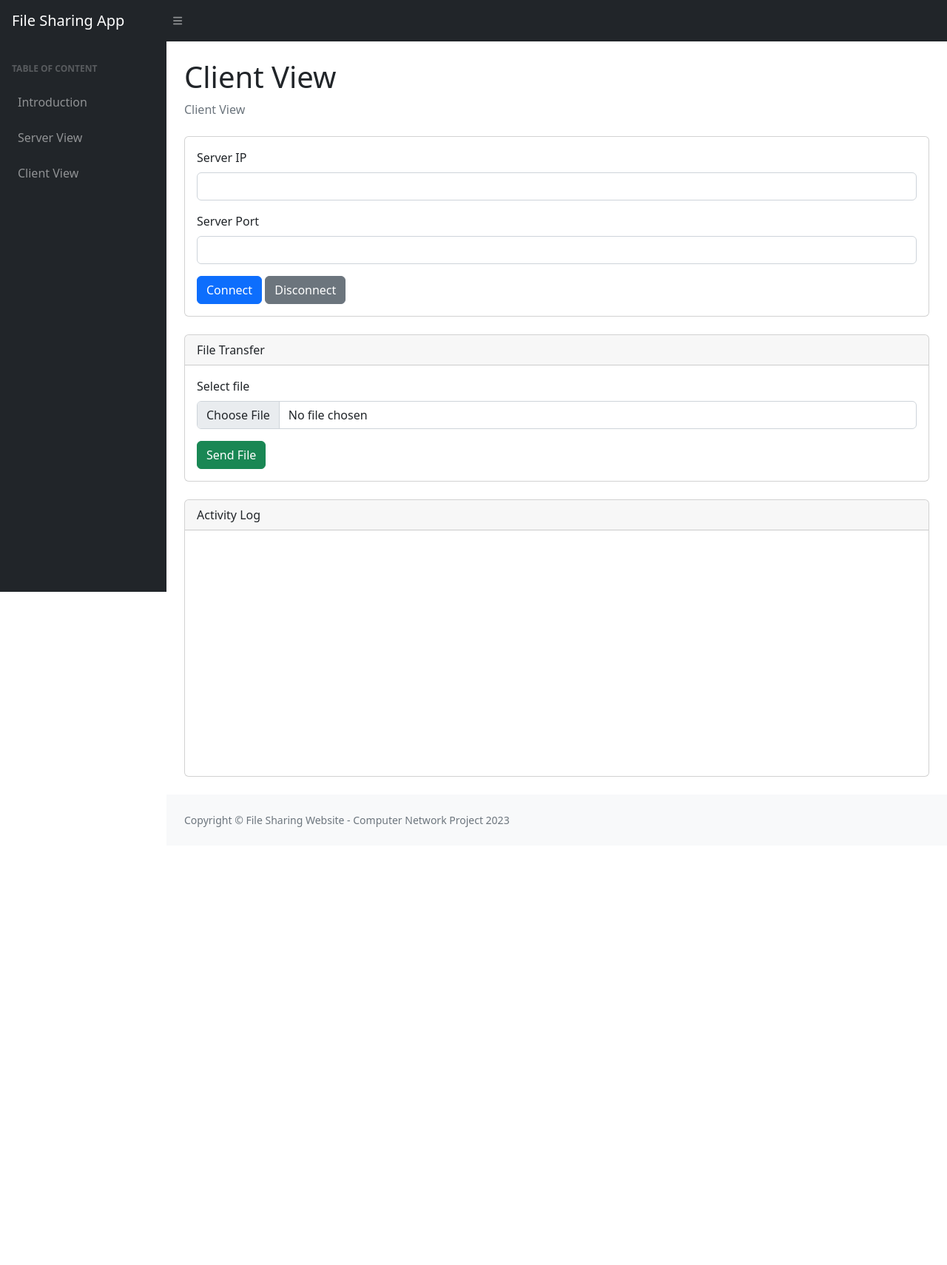
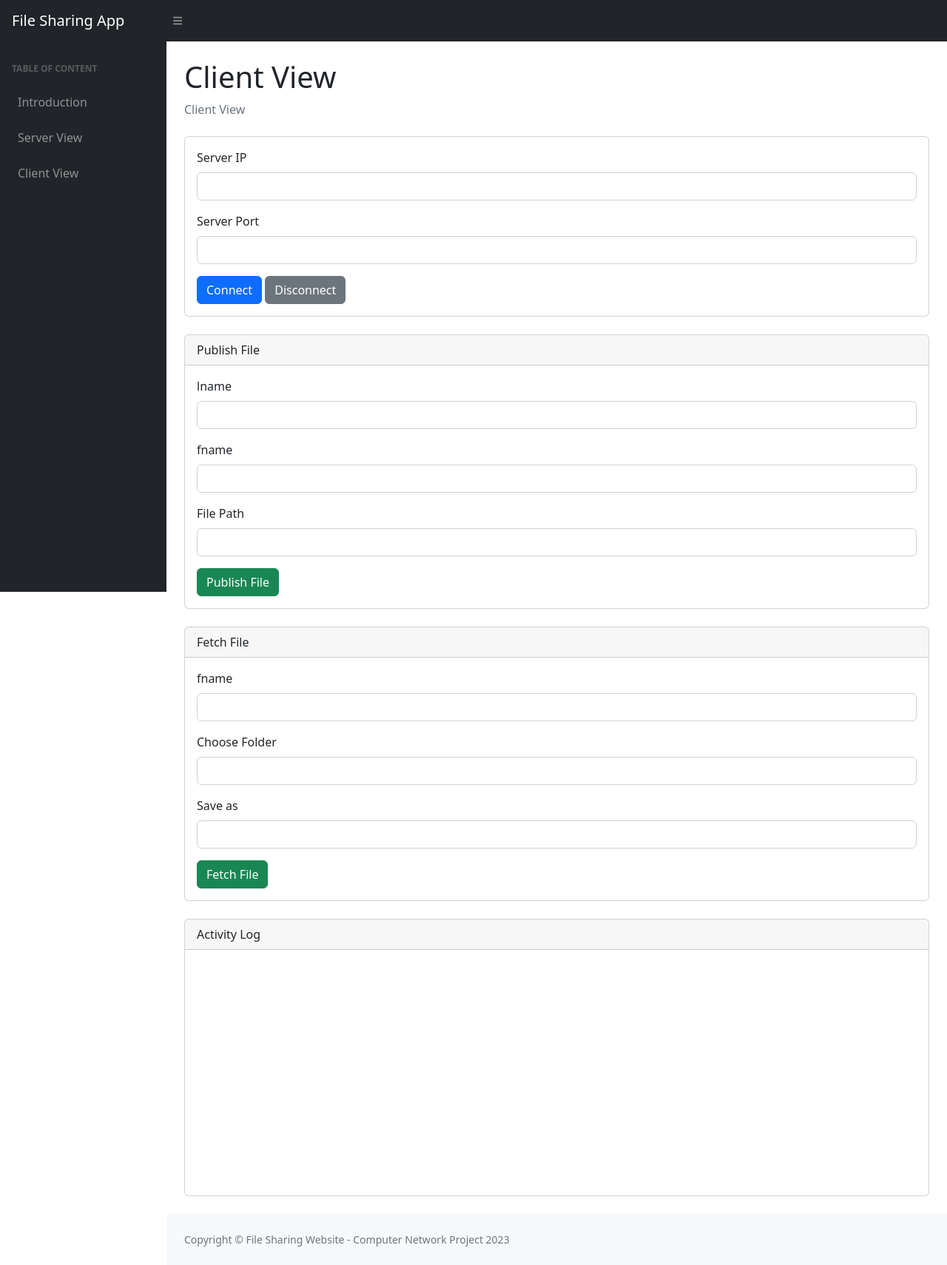
Before and after one commit to HuyyTran/BTL1_ComputerNetwork, a Flask app: page /client in a window 1280 px wide. Shown: the whole page at 74% size. Before the commit the page ends 1118 px from the top, so only its background shows below. Run offline with Flask 3, Linux system fonts and the light colour scheme; some libraries are stand-ins or nearby versions.

Commit message:
Update client.html hao add

```diff
--- a/Website/templates/client.html
+++ b/Website/templates/client.html
@@ -48,14 +48,14 @@
                         <!-- Connection to Server -->
                         <div class="card mb-4">
                             <div class="card-body">
-                                <form id="connectionForm">
+                                <form id="connectionForm", action="/connect_server", method="post">
                                     <div class="mb-3">
                                         <label for="serverIp" class="form-label">Server IP</label>
-                                        <input type="text" class="form-control" id="serverIp" required>
+                                        <input type="text" class="form-control" id="serverIp" name="serverIp" required>
                                     </div>
                                     <div class="mb-3">
                                         <label for="serverPort" class="form-label">Server Port</label>
-                                        <input type="number" class="form-control" id="serverPort" required>
+                                        <input type="number" class="form-control" id="serverPort" name="serverPort" required>
                                     </div>
                                     <button type="submit" class="btn btn-primary">Connect</button>
                                     <button type="button" class="btn btn-secondary" id="disconnect">Disconnect</button>
@@ -65,15 +65,46 @@
                         <!-- File Transfer -->
                         <div class="card mb-4">
                             <div class="card-header">
-                                File Transfer
+                                Publish File
                             </div>
                             <div class="card-body">
-                                <form id="fileTransferForm">
+                                <form id="fileTransferForm", action="/publish", method="post">
                                     <div class="mb-3">
-                                        <label for="fileInput" class="form-label">Select file</label>
-                                        <input type="file" class="form-control" id="fileInput" required>
+                                        <label for="lname" class="form-label">lname</label>
+                                        <input type="text" class="form-control" id="lname", name="lname" required>
                                     </div>
-                                    <button type="submit" class="btn btn-success">Send File</button>
+                                    <div class="mb-3">
+                                        <label for="fname" class="form-label">fname</label>
+                                        <input type="text" class="form-control" id="fname" name="fname" required>
+                                    </div>
+                                    <div class="mb-3">
+                                        <label for="filepath" class="form-label">File Path</label>
+                                        <input type="text" class="form-control" id="filepath" name="filepath" required>
+                                    </div>
+                                    <button type="submit" class="btn btn-success">Publish File</button>
+                                </form>
+                            </div>
+                        </div>
+                        <!-- File Receive -->
+                        <div class="card mb-4">
+                            <div class="card-header">
+                                Fetch File
+                            </div>
+                            <div class="card-body">
+                                <form id="fileTransferForm", action="/fetch", method="post">
+                                    <div class="mb-3">
+                                        <label for="fname" class="form-label">fname</label>
+                                        <input type="text" class="form-control" id="fname", name="fname" required>
+                                    </div>
+                                    <div class="mb-3">
+                                        <label for="directory" class="form-label">Choose Folder</label>
+                                        <input type="text" class="form-control" id="directory" name="directory" required>
+                                    </div>
+                                    <div class="mb-3">
+                                        <label for="name" class="form-label">Save as</label>
+                                        <input type="text" class="form-control" id="name" name="name" required>
+                                    </div>
+                                    <button type="submit" class="btn btn-success">Fetch File</button>
                                 </form>
                             </div>
                         </div>
@@ -85,6 +116,7 @@
                             <div class="card-body">
                                 <div class="activity-log" style="height:300px;overflow-y:scroll;">
                                     <!-- Log content updated via JavaScript -->
+                                    <text> {{message}} </text>
                                 </div>
                             </div>
                         </div>
```
